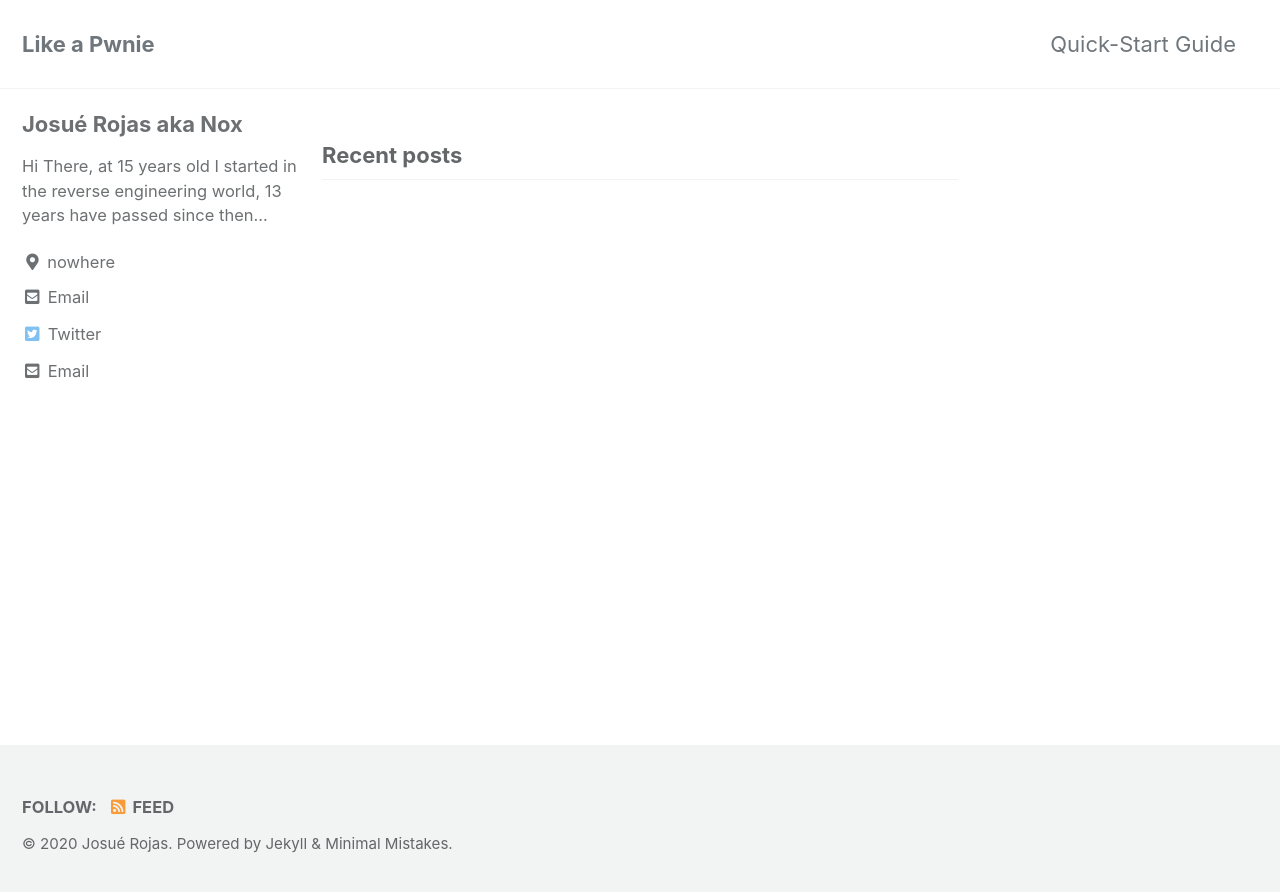
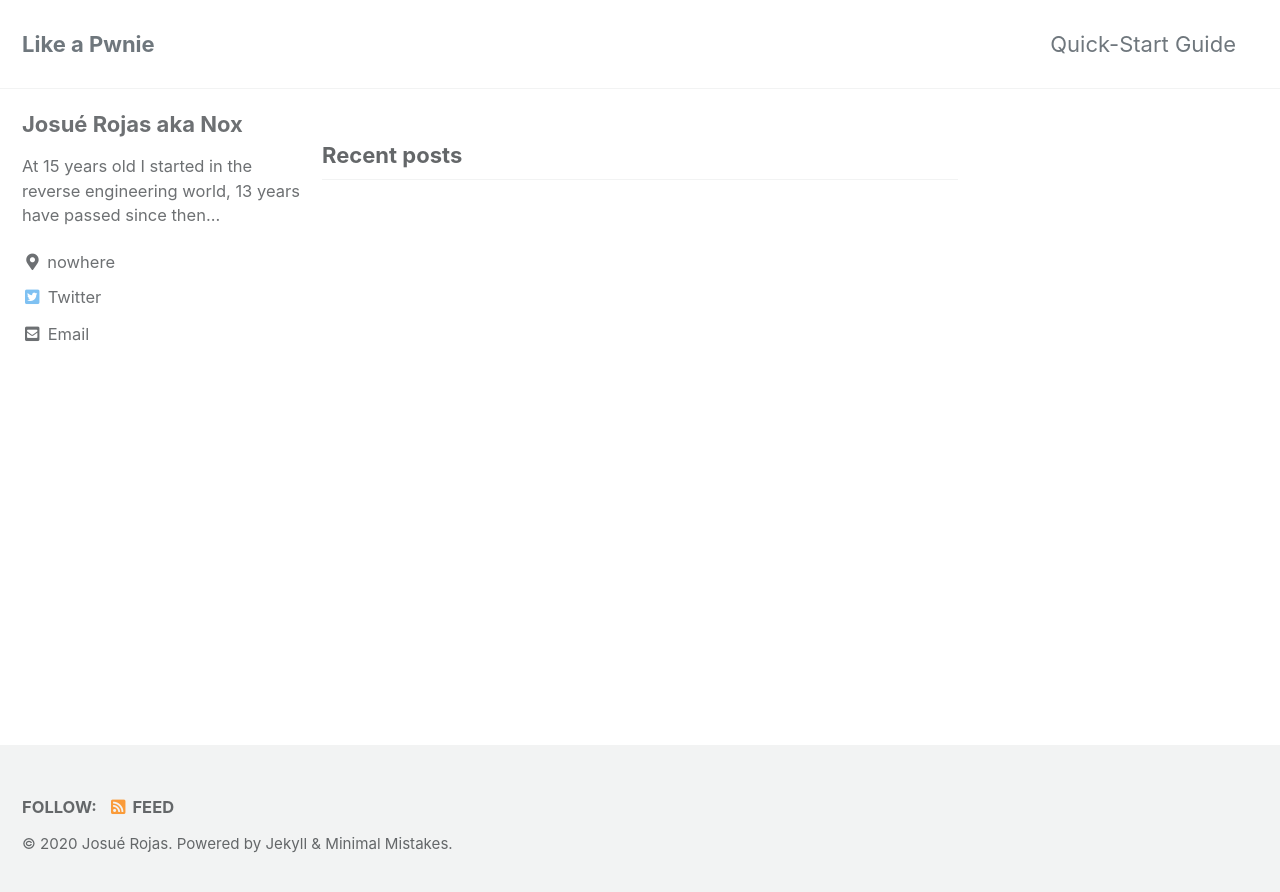
Before and after one commit to MrNox/nox.github.io, a Jekyll site: the page built from index.html, in a window 1280 px wide. Shown: the top 892 px of the page. Built offline with Jekyll 4.4.1, drawn with Linux system fonts in a browser that asks for light colours; cached includes are drawn as plain includes; the list of posts is cut into pages by our own code.

Commit message:
minor fixes

```diff
--- a/_config.yml
+++ b/_config.yml
@@ -95,13 +95,13 @@ analytics:
 author:
   name             : "Josué Rojas aka Nox"
   avatar           : # path of avatar image, e.g. "/assets/images/bio-photo.jpg"
-  bio              : "Hi There, at 15 years old I started in the reverse engineering world, 13 years have passed since then..."
+  bio              : "At 15 years old I started in the reverse engineering world, 13 years have passed since then..."
   location         : "nowhere"
   email            : "nox@reversingcode.re"
   links:
     - label: "Email"
       icon: "fas fa-fw fa-envelope-square"
-      url: "mailto:nox@reversingcode.com"
+      #url: "mailto:nox@reversingcode.com"
     - label: "Website"
       icon: "fas fa-fw fa-link"
       # url: "https://your-website.com"
```
